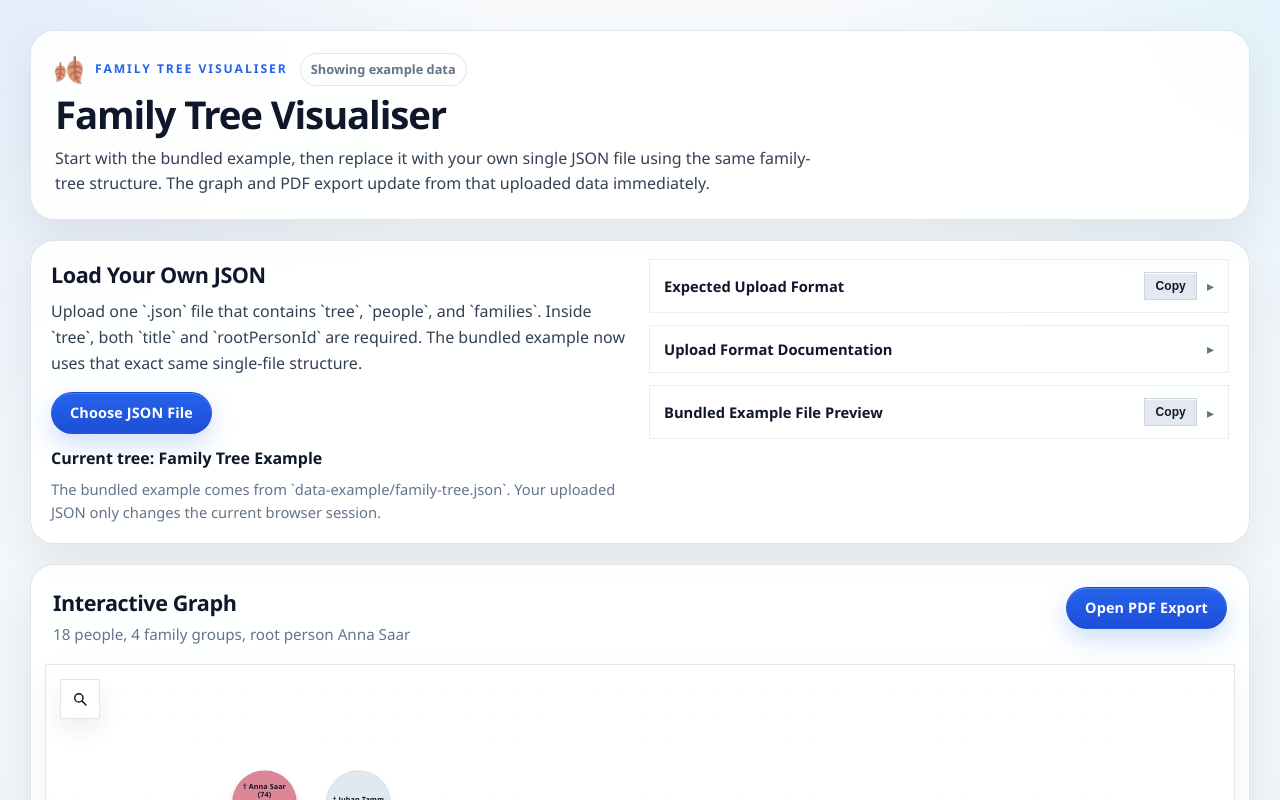
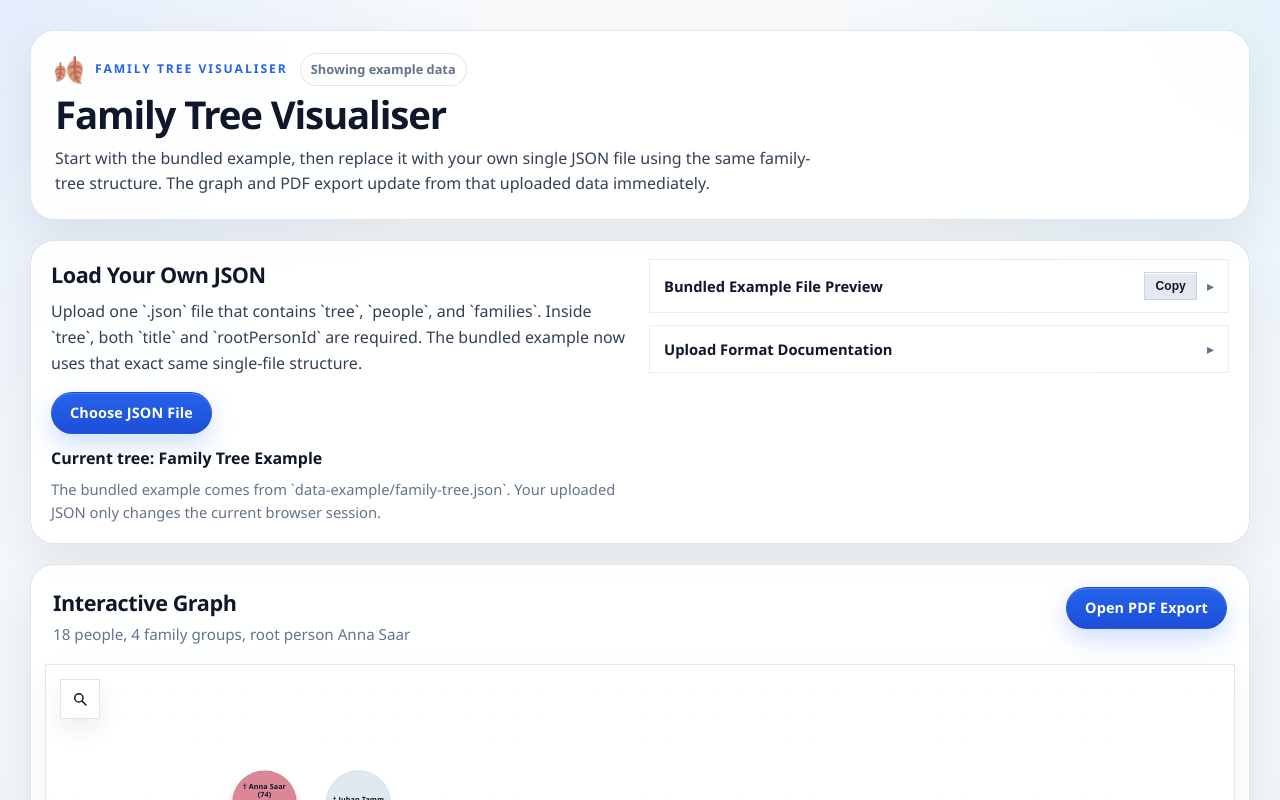
Before and after one commit to roseand/fam-tree, a React (Vite) app: page / in a window 1280 px wide. Shown: the top 800 px of the page. Built offline with nearby package versions, Linux system fonts and the light colour scheme.

Commit message:
remove expected upload format accordion

```diff
--- a/src/App.tsx
+++ b/src/App.tsx
@@ -24,7 +24,6 @@ import {
   parseUploadedFamilyTreeJson,
   persistUploadedFamilyTree,
   uploadFormatDocumentation,
-  uploadFormatPreview,
 } from './lib/familyTree';
 import { JsonCodeBlock } from './components/JsonCodeBlock';
 import { buildFamilyTreeGraph } from './lib/familyTreeGraph';
@@ -42,7 +41,7 @@ export default function App() {
   const [uploadError, setUploadError] = useState<string | null>(null);
   const [uploadFileName, setUploadFileName] = useState<string | null>(null);
   const [copiedPreviewKey, setCopiedPreviewKey] = useState<
-    'upload-format' | 'example-file' | null
+    'example-file' | null
   >(null);
   const [isSearchOpen, setIsSearchOpen] = useState(false);
   const [isDraggingSearch, setIsDraggingSearch] = useState(false);
@@ -358,7 +357,7 @@ export default function App() {
 
   async function handleCopyPreview(
     previewText: string,
-    previewKey: 'upload-format' | 'example-file',
+    previewKey: 'example-file',
   ) {
     try {
       await navigator.clipboard.writeText(previewText);
@@ -479,7 +478,7 @@ export default function App() {
           <div className="format-preview">
             <details className="format-preview__section">
               <summary>
-                <span>Expected Upload Format</span>
+                <span>Bundled Example File Preview</span>
                 <span className="format-preview__summary-actions">
                   <button
                     type="button"
@@ -487,17 +486,23 @@ export default function App() {
                     onClick={(event) => {
                       event.preventDefault();
                       event.stopPropagation();
-                      void handleCopyPreview(uploadFormatPreview, 'upload-format');
+                      void handleCopyPreview(
+                        exampleFamilyTreePreview,
+                        'example-file',
+                      );
                     }}
                   >
-                    {copiedPreviewKey === 'upload-format' ? 'Copied' : 'Copy'}
+                    {copiedPreviewKey === 'example-file' ? 'Copied' : 'Copy'}
                   </button>
                   <span className="format-preview__chevron" aria-hidden="true">
                     ▸
                   </span>
                 </span>
               </summary>
-              <JsonCodeBlock jsonText={uploadFormatPreview} />
+              <section className="format-preview__card">
+                <h3>family-tree.json</h3>
+                <JsonCodeBlock jsonText={exampleFamilyTreePreview} />
+              </section>
             </details>
 
             <details className="format-preview__section">
@@ -552,34 +557,6 @@ export default function App() {
               </div>
             </details>
 
-            <details className="format-preview__section">
-              <summary>
-                <span>Bundled Example File Preview</span>
-                <span className="format-preview__summary-actions">
-                  <button
-                    type="button"
-                    className="format-preview__copy-button"
-                    onClick={(event) => {
-                      event.preventDefault();
-                      event.stopPropagation();
-                      void handleCopyPreview(
-                        exampleFamilyTreePreview,
-                        'example-file',
-                      );
-                    }}
-                  >
-                    {copiedPreviewKey === 'example-file' ? 'Copied' : 'Copy'}
-                  </button>
-                  <span className="format-preview__chevron" aria-hidden="true">
-                    ▸
-                  </span>
-                </span>
-              </summary>
-              <section className="format-preview__card">
-                <h3>family-tree.json</h3>
-                <JsonCodeBlock jsonText={exampleFamilyTreePreview} />
-              </section>
-            </details>
           </div>
         </div>
       </section>
--- a/src/lib/familyTree/data.ts
+++ b/src/lib/familyTree/data.ts
@@ -314,20 +314,6 @@ export const exampleFamilyTreeData = parseFamilyTreeInput(
   'Family Tree Example',
 );
 
-export const uploadFormatPreview = JSON.stringify(
-  {
-    version: '1.0',
-    tree: {
-      title: 'My Family Tree',
-      rootPersonId: exampleFamilyTreeData.tree.rootPersonId,
-    },
-    people: exampleFamilyTreeData.people.slice(0, 2),
-    families: exampleFamilyTreeData.families.slice(0, 1),
-  },
-  null,
-  2,
-);
-
 export const exampleFamilyTreePreview = JSON.stringify(
   {
     version: exampleFamilyTreeData.version,
--- a/src/lib/familyTree/index.ts
+++ b/src/lib/familyTree/index.ts
@@ -6,7 +6,6 @@ export {
   parseUploadedFamilyTreeJson,
   persistUploadedFamilyTree,
   uploadFormatDocumentation,
-  uploadFormatPreview,
 } from './data';
 export type {
   UploadFormatDocumentationItem,
```
